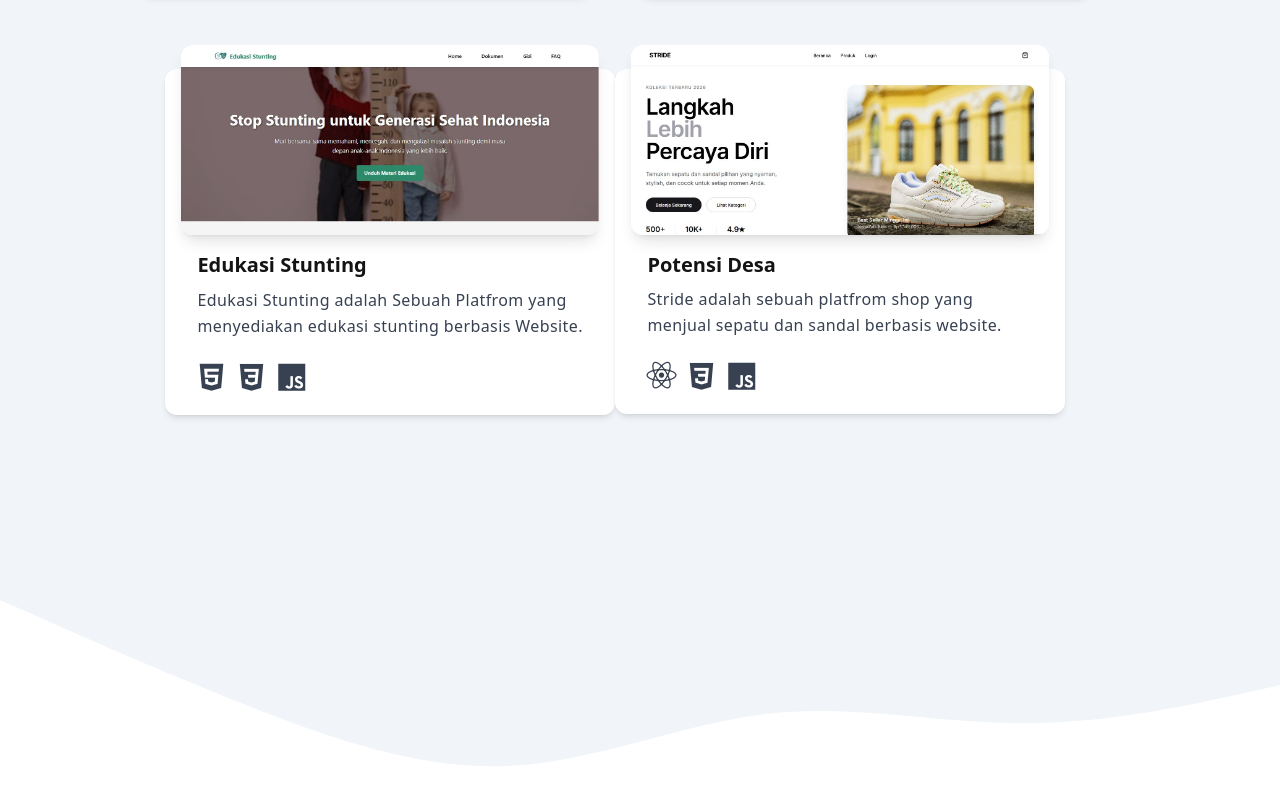
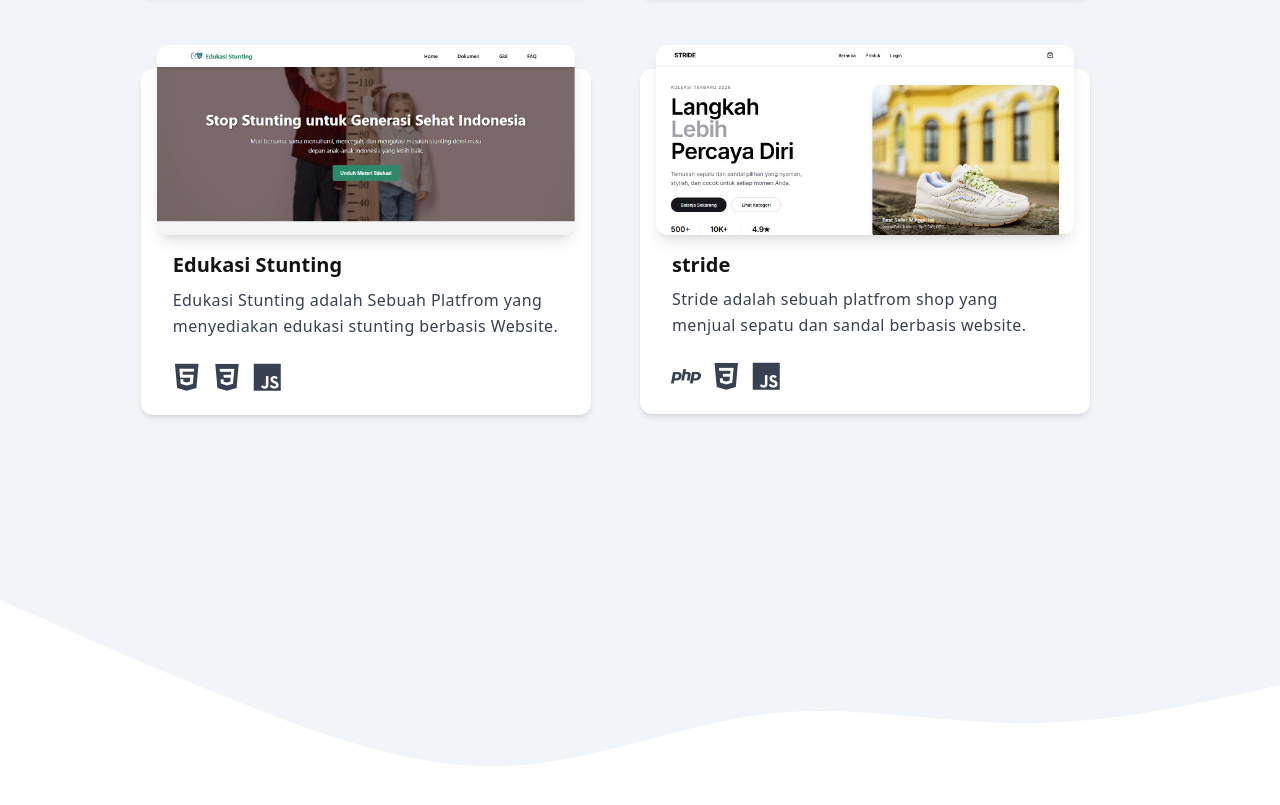
Before and after one commit to arisjenal/Portfolio, a website: page index.html in a window 1280 px wide. Shown: the part 2878-3683 px from the top of the page. Drawn offline with nearby package versions, Linux system fonts and the light colour scheme; a script that the page names is missing.

Commit message:
Update index.html

```diff
--- a/index.html
+++ b/index.html
@@ -274,7 +274,8 @@
                             </div>
                         </div>
                     </div>
-                    <div class="mb-12 lg:mb-16" data-aos="fade-up" data-aos-duration="1000">
+
+                    <div class="mb-12 lg:mb-16 lg:w-[40%]" data-aos="fade-up" data-aos-duration="1000">
                         <div class="relative flex flex-col mt-2 text-gray-700 bg-white dark:bg-zinc-800 shadow-md bg-clip-border rounded-xl w-[20rem] lg:w-[450px] px-4">
                             <a href="https://edukasi-stunting.netlify.app/" target="_blank">
                                 <div
@@ -291,15 +292,13 @@
                               </p>
                             </div>
                             <div class="px-3 mt-1 pb-4 dark:text-white">
-                                <!-- <i class='bx bxl-github bx-md hover:text-github transition-all duration-300 cursor-pointer'></i>
-                                <i class='bx bxl-javascript bx-md hover:text-javascript transition-all duration-300 cursor-pointer'></i> -->
+                                <!-- <i class='bx bxl-github bx-md hover:text-github transition-all duration-300 cursor-pointer'></i> -->
                                 <i class='bx bxl-html5 bx-md hover:text-html transition-all duration-300 cursor-pointer'></i>
                                 <i class='bx bxl-css3 bx-md hover:text-css transition-all duration-300 cursor-pointer'></i>
                                 <i class='bx bxl-javascript bx-md hover:text-javascript transition-all duration-300 cursor-pointer'></i>
                             </div>
                         </div>
                     </div>
-
                     <div class="mb-12 lg:mb-16 lg:w-[40%]" data-aos="fade-up" data-aos-duration="1000">
                         <div class="relative flex flex-col mt-2 text-gray-700 bg-white dark:bg-zinc-800 shadow-md bg-clip-border rounded-xl w-[20rem] lg:w-[450px] px-4">
                             <a href="https://shop-stride.kesug.com/" target="_blank">
@@ -311,13 +310,13 @@
                               </div>
                             </a>
                             <div class="p-4">
-                              <h5 class="block mb-2 font-sans text-xl font-bold leading-snug text-dark dark:text-white">Potensi Desa</h5>
+                              <h5 class="block mb-2 font-sans text-xl font-bold leading-snug text-dark dark:text-white">stride</h5>
                               <p class="block text-base text-dark font-light leading-relaxed text-inherit lg:tracking-wide lg:font-[400] dark:text-white">
                                 Stride adalah sebuah platfrom shop yang menjual sepatu dan sandal berbasis website.
                               </p>
                             </div>
                             <div class="px-3 mt-1 pb-4 dark:text-white">
-                                <i class='bx bxl-react bx-md hover:text-react transition-all duration-300 cursor-pointer'></i>
+                                <i class='bx bxl-php bx-md hover:text-php transition-all duration-300 cursor-pointer'></i>
                                 <i class='bx bxl-css3 bx-md hover:text-css transition-all duration-300 cursor-pointer'></i>
                                 <i class='bx bxl-javascript bx-md hover:text-javascript transition-all duration-300 cursor-pointer'></i>
                             </div>
```
